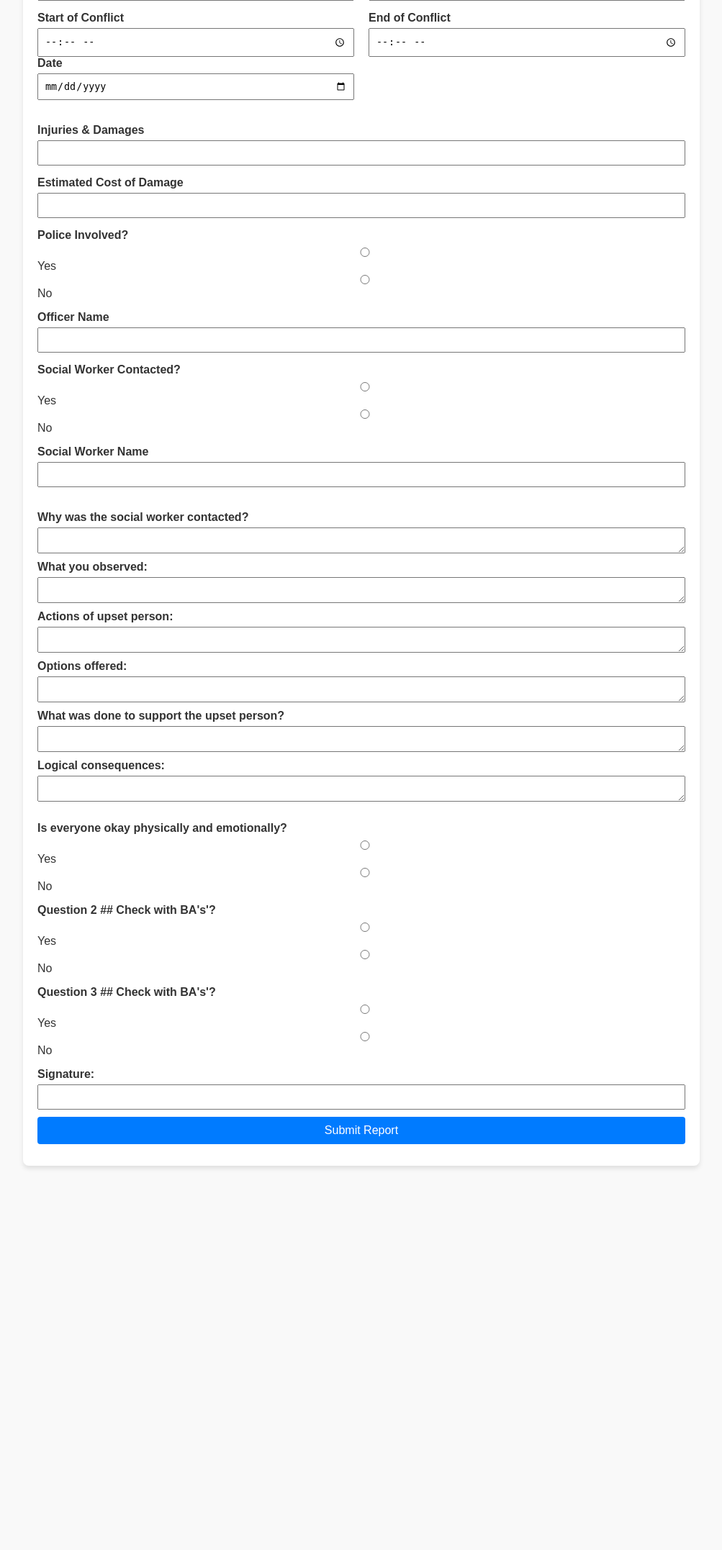
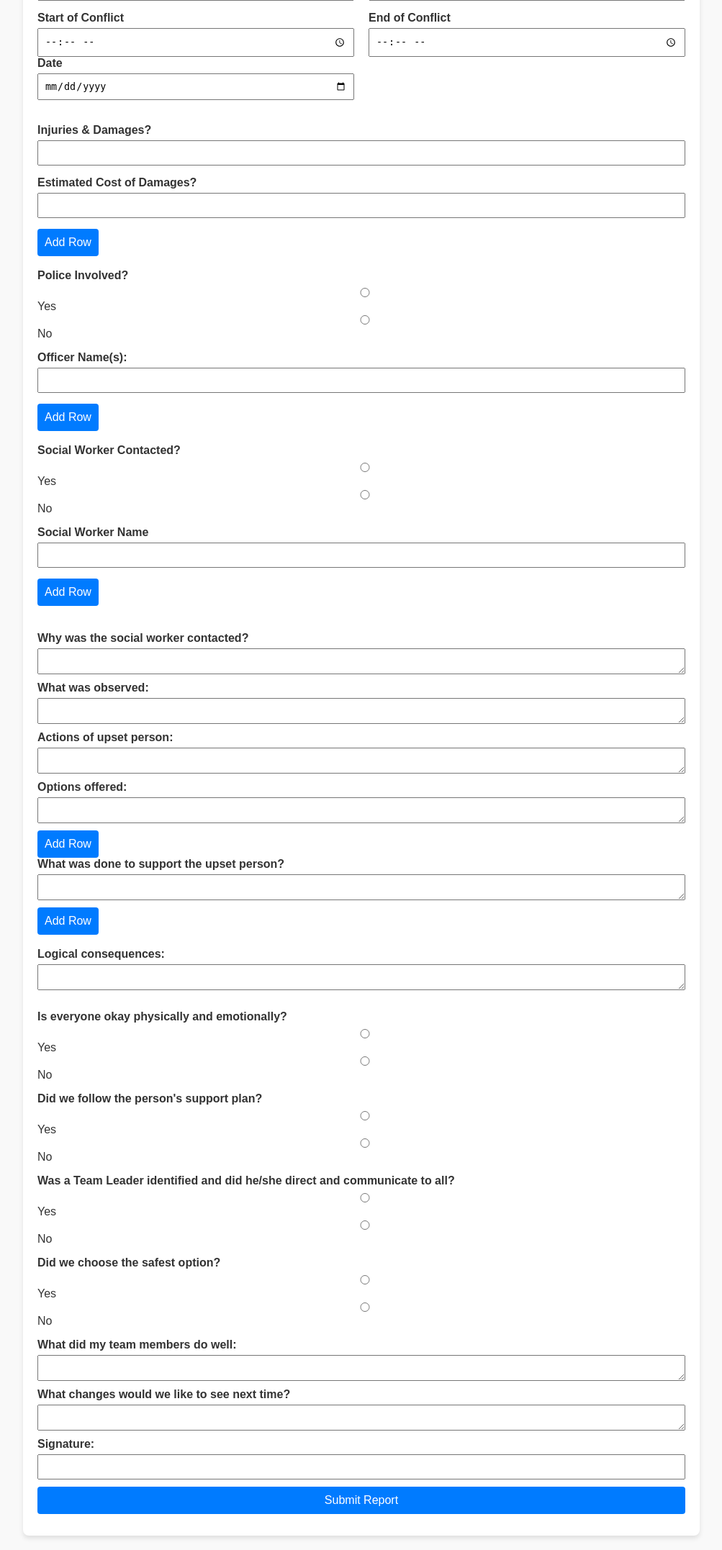
Before and after one commit to KhristineMcGrath/Practicum-Moncton, a PHP site: page /conflictForm.php in a window 1280 px wide. Shown: the part 223-2377 px from the top of the page at 72% size, without its empty margins (138-1141 px from the left). Before the commit the page ends 1847 px from the top, so only its background shows below. Run offline with PHP 8.4, Linux system fonts and the light colour scheme.

Commit message:
Conflict Form update
Polished some buttons and additional questions back from BAs that needed to be added. This form will have a few commits.

```diff
--- a/conflictForm.php
+++ b/conflictForm.php
@@ -1,11 +1,30 @@
 <!DOCTYPE html>
 <html lang="en">
+
 <head>
     <meta charset="UTF-8">
     <meta name="viewport" content="width=device-width, initial-scale=1.0">
     <title>Conflict Report</title>
     <link rel="stylesheet" href="includes/conflictForm.css">
+    <script>
+       function addTextbox(containerId) {
+            const container = document.getElementById(containerId);
+            const newDiv = document.createElement("div"); // Wrapper div for each textbox + button
+
+            newDiv.innerHTML = `
+                <input type="text" name="textboxes[]" placeholder="Enter text" required>
+                <button type="button" onclick="removeTextbox(this)">Remove</button>
+            `;
+
+            container.appendChild(newDiv);
+        }
+
+        function removeTextbox(button) {
+            button.parentNode.remove(); // Remove the textbox div
+        }
+    </script>
 </head>
+
 <body>
     <form>
         <div class="container">
@@ -34,8 +53,8 @@
                         <input type="text" name="staff_last_name" placeholder="Staff Last Name">
                     </div>
                     <div class="section">
-                    <label>End of Conflict</label> <!-- Look at length of conflict for time section. -->
-                    <input type="time" name="day">
+                        <label>End of Conflict</label> <!-- Look at length of conflict for time section. -->
+                        <input type="time" name="day">
                     </div>
                 </div>
             </div>
@@ -44,13 +63,15 @@
              did not fix the setting of the grids. -->
             <div class="bottom-section">
                 <div class="section">
-                    <label>Injuries & Damages</label>
+                    <label>Injuries & Damages?</label>
                     <input type="text" name="injuries">
                 </div>
                 <div class="section">
-                    <label>Estimated Cost of Damage</label>
+                    <label>Estimated Cost of Damages?</label>
                     <input type="text" name="cost">
                 </div>
+                <button type="button" onclick="addTextbox('section1')">Add Row</button> <br>
+                <div id="section1"></div><br>
                 <div class="section">
                     <label>Police Involved?</label>
                     <div class="radio-group">
@@ -59,9 +80,11 @@
                     </div>
                 </div>
                 <div class="section">
-                    <label>Officer Name</label>
+                    <label>Officer Name(s):</label>
                     <input type="text" name="officer_name">
                 </div>
+                <button type="button" onclick="addTextbox('section2')">Add Row</button> <br>
+                <div id="section2"></div><br>
                 <div class="section">
                     <label>Social Worker Contacted?</label>
                     <div class="radio-group">
@@ -74,6 +97,8 @@
                     <input type="text" name="social_worker_name">
                 </div>
             </div>
+            <button type="button" onclick="addTextbox('section3')">Add Row</button> <br>
+                <div id="section3"></div><br>
             <br>
             <!-- Row section for across is fine for now -->
             <div class="row">
@@ -81,27 +106,33 @@
                 <textarea id="contact_reason" name="contact_reason" rows="2"></textarea>
             </div>
             <div class="row">
-                <label for="observations">What you observed:</label>
+                <label for="observations">What was observed:</label>
                 <textarea id="observations" name="observations" rows="2"></textarea>
             </div>
             <div class="row">
                 <label for="actions">Actions of upset person:</label>
                 <textarea id="actions" name="actions" rows="2"></textarea>
             </div>
+
+            <!-- ## MIN options offered should be two, but other sections to add more. -->
             <div class="row">
                 <label for="options">Options offered:</label>
                 <textarea id="options" name="options" rows="2"></textarea>
             </div>
+            <button type="button" onclick="addTextbox('section4')">Add Row</button> <br>
+                <div id="section4"></div>
             <div class="row">
                 <label for="support">What was done to support the upset person?</label>
                 <textarea id="support" name="support" rows="2"></textarea>
             </div>
+            <button type="button" onclick="addTextbox('section5')">Add Row</button> <br>
+            <div id="section5"></div><br>
             <div class="row">
                 <label for="consequences">Logical consequences:</label>
                 <textarea id="consequences" name="consequences" rows="2"></textarea>
             </div>
             <br>
-            <!-- Adjust spacing between radio buttons and labels -->
+            <!-- Adjust spacing between radio buttons and label, add borders as an option? Look into color scheme.-->
             <div class="section">
                 <label>Is everyone okay physically and emotionally?</label>
                 <div class="radio-group">
@@ -110,18 +141,33 @@
                 </div>
             </div>
             <div class="section">
-                <label>Question 2 ## Check with BA's'?</label>
+                <label>Did we follow the person's support plan?</label>
+                <div class="radio-group">
+                    <input type="radio" id="okay_yes" name="supportplan" value="Yes"> Yes
+                    <input type="radio" id="okay_no" name="supportplan" value="No"> No
+                </div>
+            </div>
+            <div class="section">
+                <label>Was a Team Leader identified and did he/she direct and communicate to all?</label>
+                <div class="radio-group">
+                    <input type="radio" id="okay_yes" name="teamlead" value="Yes"> Yes
+                    <input type="radio" id="okay_no" name="teamlead" value="No"> No
+                </div>
+            </div>
+            <div class="section">
+                <label>Did we choose the safest option?</label>
                 <div class="radio-group">
                     <input type="radio" id="okay_yes" name="emotion" value="Yes"> Yes
                     <input type="radio" id="okay_no" name="emotion" value="No"> No
+                </div>
             </div>
+            <div class="row">
+                <label for="members">What did my team members do well:</label>
+                <textarea id="members" name="members" rows="2"></textarea>
             </div>
-            <div class="section">
-                <label>Question 3 ## Check with BA's'?</label>
-                <div class="radio-group">
-                    <input type="radio" id="okay_yes" name="emotion" value="Yes"> Yes
-                    <input type="radio" id="okay_no" name="emotion" value="No"> No
-            </div>
+            <div class="row">
+                <label for="changes">What changes would we like to see next time?</label>
+                <textarea id="changes" name="changes" rows="2"></textarea>
             </div>
             <div class="row">
                 <label for="signature">Signature:</label>
@@ -133,4 +179,5 @@
         </div>
     </form>
 </body>
+
 </html>
```
